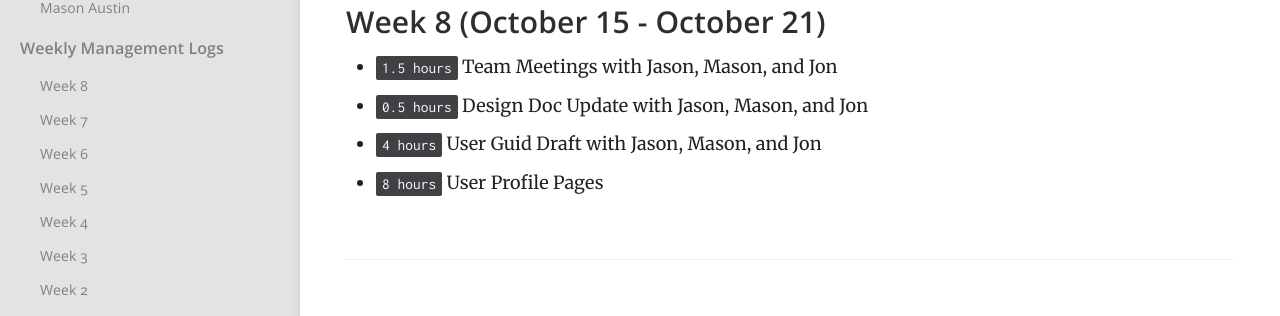
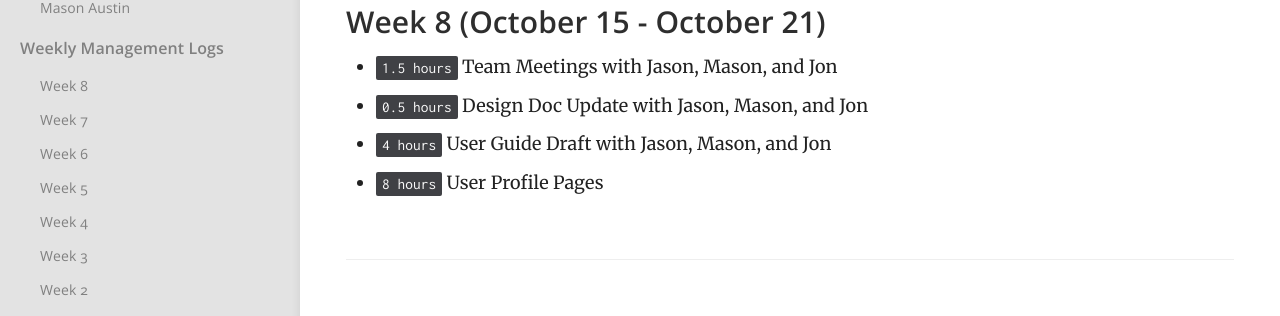
Before and after one commit to jiejasonliu/team-echo-site, a Jekyll site: the page built from _docs/individual-logs/derricklee-logs.md, in a window 1280 px wide and 900 px high. Shown: the part 289-605 px from the top of the window. Built offline with Jekyll 4.4.1, drawn with Linux system fonts in a browser that asks for light colours.

Commit message:
refactor: fix word typo

```diff
--- a/_docs/individual-logs/derricklee-logs.md
+++ b/_docs/individual-logs/derricklee-logs.md
@@ -8,7 +8,7 @@ order: 4
 
 - `1.5 hours` Team Meetings with Jason, Mason, and Jon
 - `0.5 hours` Design Doc Update with Jason, Mason, and Jon
-- `4 hours` User Guid Draft with Jason, Mason, and Jon
+- `4 hours` User Guide Draft with Jason, Mason, and Jon
 - `8 hours` User Profile Pages
 
 ### Week 7 (October 1 - October 7)
```
